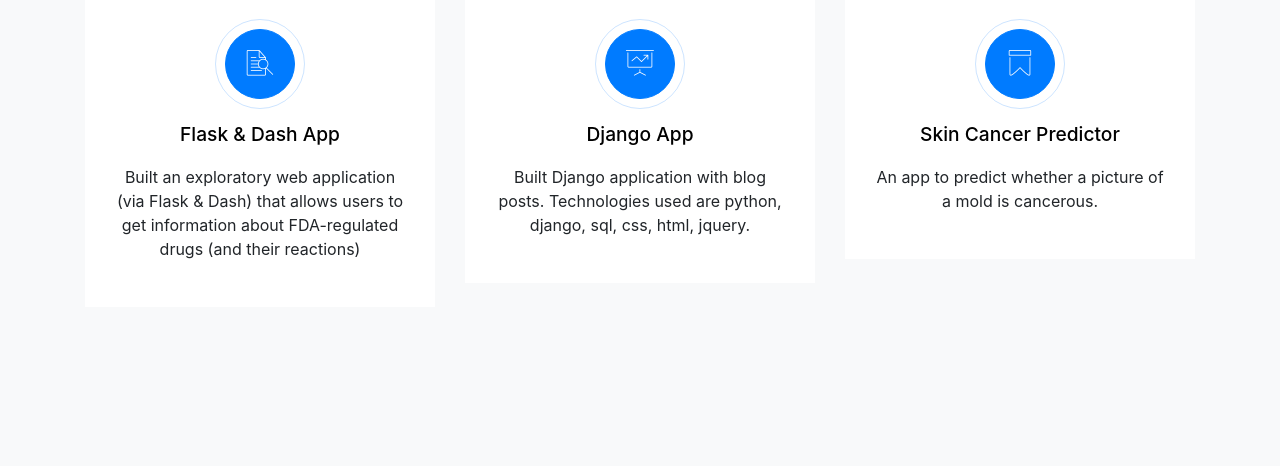
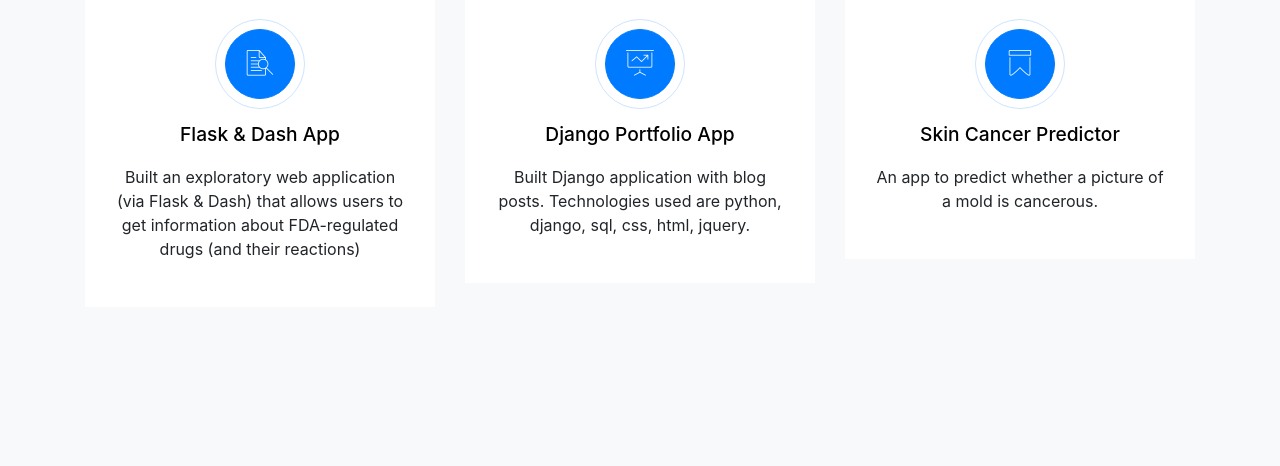
Before and after one commit to anthonytapias/portfolio, a Django app: page /projects/ in a window 1280 px wide. Shown: the part 857-1323 px from the top of the page. Run offline with Django 3.2, Linux system fonts and the light colour scheme; some libraries are stand-ins or nearby versions; some web fonts are replaced.

Commit message:
update projects.html

```diff
--- a/templates/projects.html
+++ b/templates/projects.html
@@ -67,7 +67,7 @@
       <div class="row">
         <div class="col-6 col-md-6 col-lg-4 mb-4 mb-lg-5">
 
-          <a href="https://github.com/anthonytapias/Adverse-Drug-Events-A-Deep-Dive-Into-The-FDA" class="block__16443 text-center d-block">
+          <a href="https://github.com/anthonytapias/News_sentiment_stock_pred" class="block__16443 text-center d-block">
             <span class="custom-icon mx-auto"><span class="icon-line-tools d-block"></span></span>
             <h3>Predict Stock Prices</h3>
             <p>Built a NLP model to predict the sentiment of financial news articles of a particular company. Then trained a ML model to predict whether the price of a stock will close higher than the opening price of the day based on the sentiment of the news before 12pm.</p>
@@ -105,7 +105,7 @@
 
           <a href="#" class="block__16443 text-center d-block">
             <span class="custom-icon mx-auto"><span class="icon-line-presentation d-block"></span></span>
-            <h3>Django App</h3>
+            <h3>Django Portfolio App</h3>
             <p>Built Django application with blog posts. Technologies used are python, django, sql, css, html, jquery. </p>
           </a>
 
```
Also changed, not shown: 1 other file.
